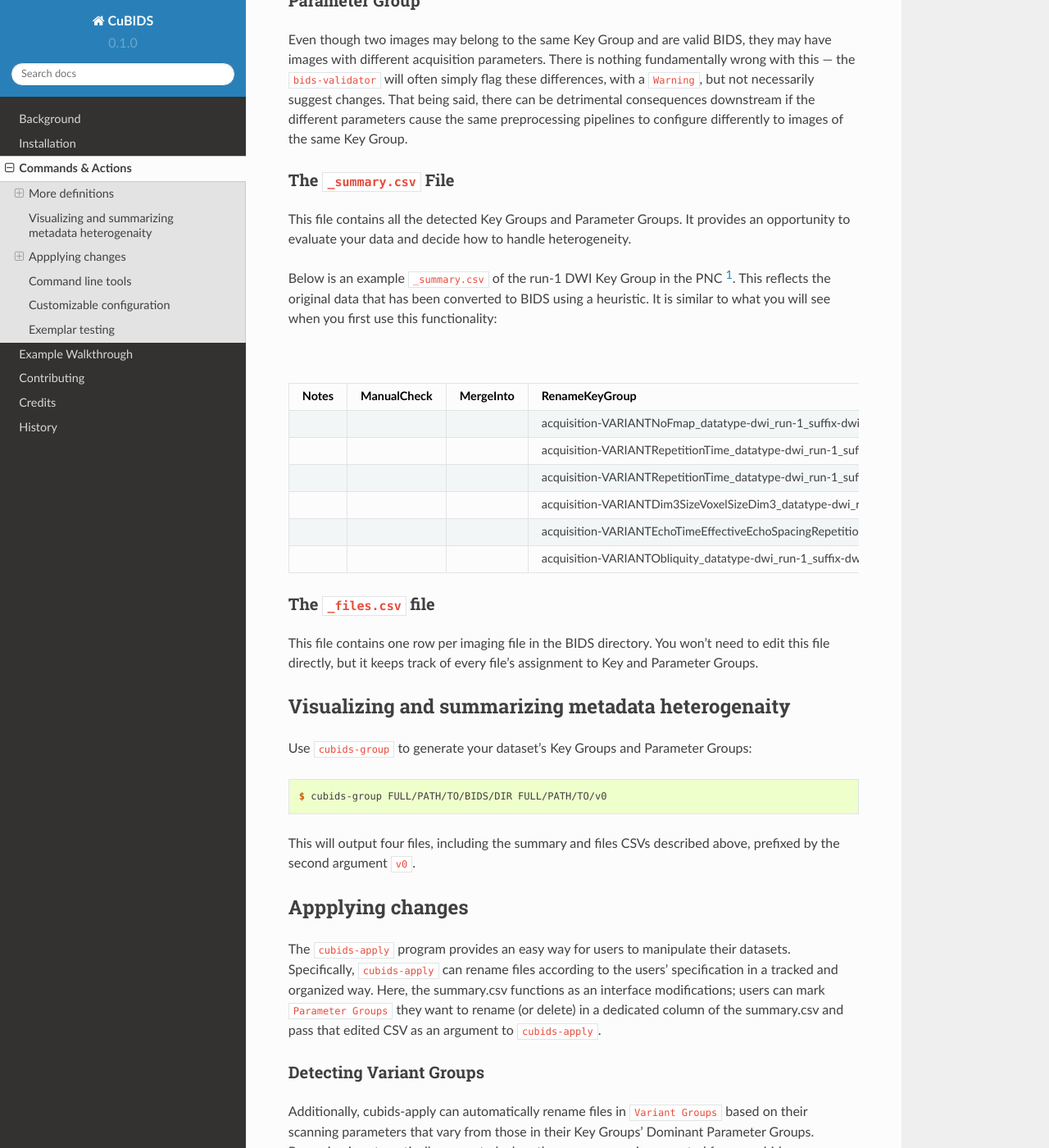
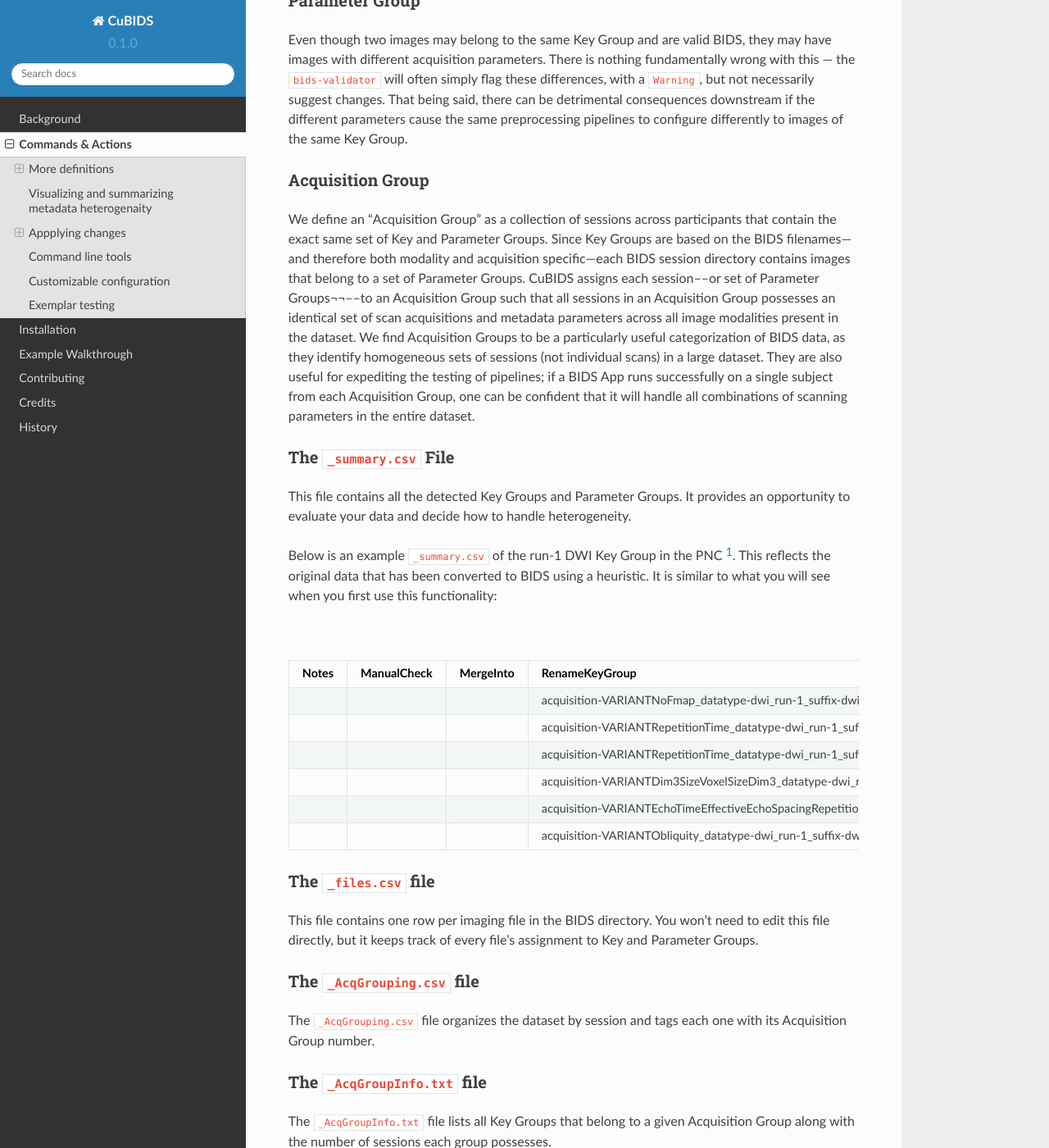
Before and after one commit to PennLINC/CuBIDS, a Sphinx documentation site: the page built from docs/usage.rst, in a window 1280 px wide and 1400 px high, scrolled down 813 px. Shown: the whole window at 82% size. Built offline with Sphinx 7.4.7 and the Read the Docs theme 2.0.0, drawn with Linux system fonts in a browser that asks for light colours.

Commit message:
added to definitions

```diff
--- a/docs/about.rst
+++ b/docs/about.rst
@@ -20,7 +20,7 @@ their computational time and resources** effectively.
 ``CuBIDS`` is designed to facilitate the curation of large, neuroimaging data so
 that users can infer useful information from descriptive and accurate BIDS labels
 before running pipelines *en masse*. ``CuBIDS`` accomplishes this by summarizing
-BIDS data using :ref:`keygroup` and :ref:`paramgroup` categorizations in your data (we'll explain what these
+BIDS data using :ref:`keygroup`, :ref:`paramgroup`, and :ref:`acquisitiongroup` categorizations in your data (we'll explain what these
 are in more detail in the next section).
 
 The image below demonstrates the ``CuBIDS`` workflow that we'll discuss on the next page.
@@ -64,8 +64,6 @@ Definitions
 .. topic:: Acquisition Group
 
     * A collection of sessions across participants that contains the exact same set of Key and Param Groups
-    * We find Acquisition Groups to be a particularly useful categorization of BIDS data, as they identify homogeneous sets of sessions (not individual scans) in a large dataset.
-    * They are also useful for expediting the testing of pipelines; if a BIDS App runs successfully on a single subject from each Acquisition Group, one can be confident that it will handle all combinations of scanning parameters present in the dataset.
 
 Examples
 """"""""
--- a/docs/index.rst
+++ b/docs/index.rst
@@ -9,8 +9,8 @@ Contents
    :maxdepth: 2
 
    about
+   usage
    installation
-   usage
    example
    contributing
    authors
--- a/docs/usage.rst
+++ b/docs/usage.rst
@@ -45,6 +45,23 @@ with a ``Warning``, but not necessarily suggest changes. That being said,
 there can be detrimental consequences downstream if the different parameters cause the
 same preprocessing pipelines to configure differently to images of the same Key Group.
 
+
+.. _acquisitiongroup:
+
+Acquisition Group
+~~~~~~~~~~~~~~~~~~
+
+We define an “Acquisition Group” as a collection of sessions across participants that contain the exact
+same set of Key and Parameter Groups. Since Key Groups are based on the BIDS filenames—and therefore both
+modality and acquisition specific—each BIDS session directory contains images that belong to a set of
+Parameter Groups. CuBIDS assigns each session––or set of Parameter Groups¬¬––to an Acquisition Group
+such that all sessions in an Acquisition Group possesses an identical set of scan acquisitions and
+metadata parameters across all image modalities present in the dataset. We find Acquisition Groups to be
+a particularly useful categorization of BIDS data, as they identify homogeneous sets of sessions (not
+individual scans) in a large dataset. They are also useful for expediting the testing of pipelines; if a
+BIDS App runs successfully on a single subject from each Acquisition Group, one can be confident that it
+will handle all combinations of scanning parameters in the entire dataset.
+
 .. _summaryfile:
 
 The ``_summary.csv`` File
@@ -71,6 +88,21 @@ The ``_files.csv`` file
 This file contains one row per imaging file in the BIDS directory. You won't need to edit this file
 directly, but it keeps track of every file's assignment to Key and Parameter Groups.
 
+
+.. _acqgroupcsv:
+
+The ``_AcqGrouping.csv`` file
+~~~~~~~~~~~~~~~~~~~~~~~~~~~~~~~
+
+The ``_AcqGrouping.csv`` file organizes the dataset by session and tags each one with its Acquisition Group number.
+
+.. _acqgrouptxt:
+
+The ``_AcqGroupInfo.txt`` file
+~~~~~~~~~~~~~~~~~~~~~~~~~~~~~~~
+
+The ``_AcqGroupInfo.txt`` file lists all Key Groups that belong to a given Acquisition Group along with \
+the number of sessions each group possesses.
 
 Visualizing and summarizing metadata heterogenaity
 ----------------------------------------------------
```
